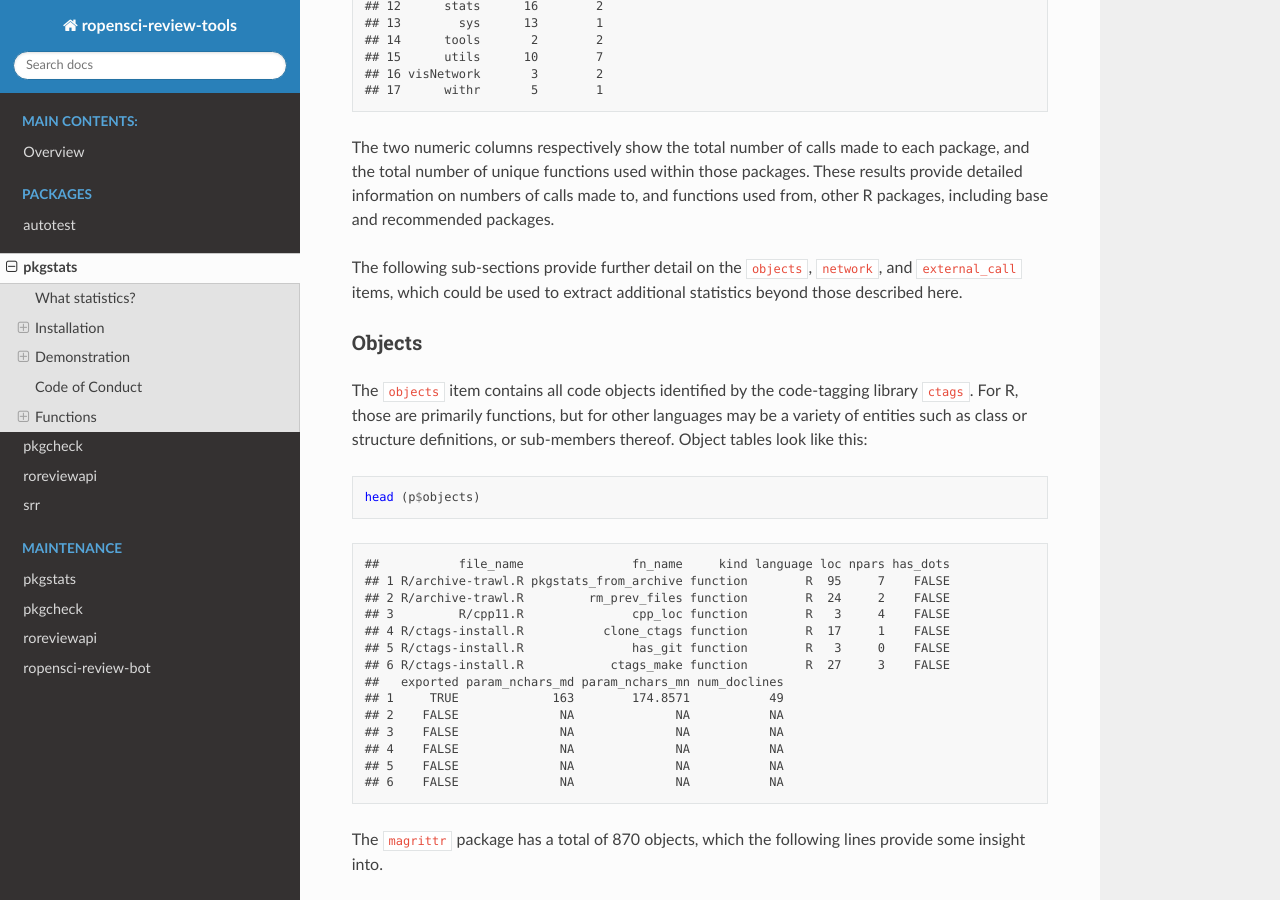
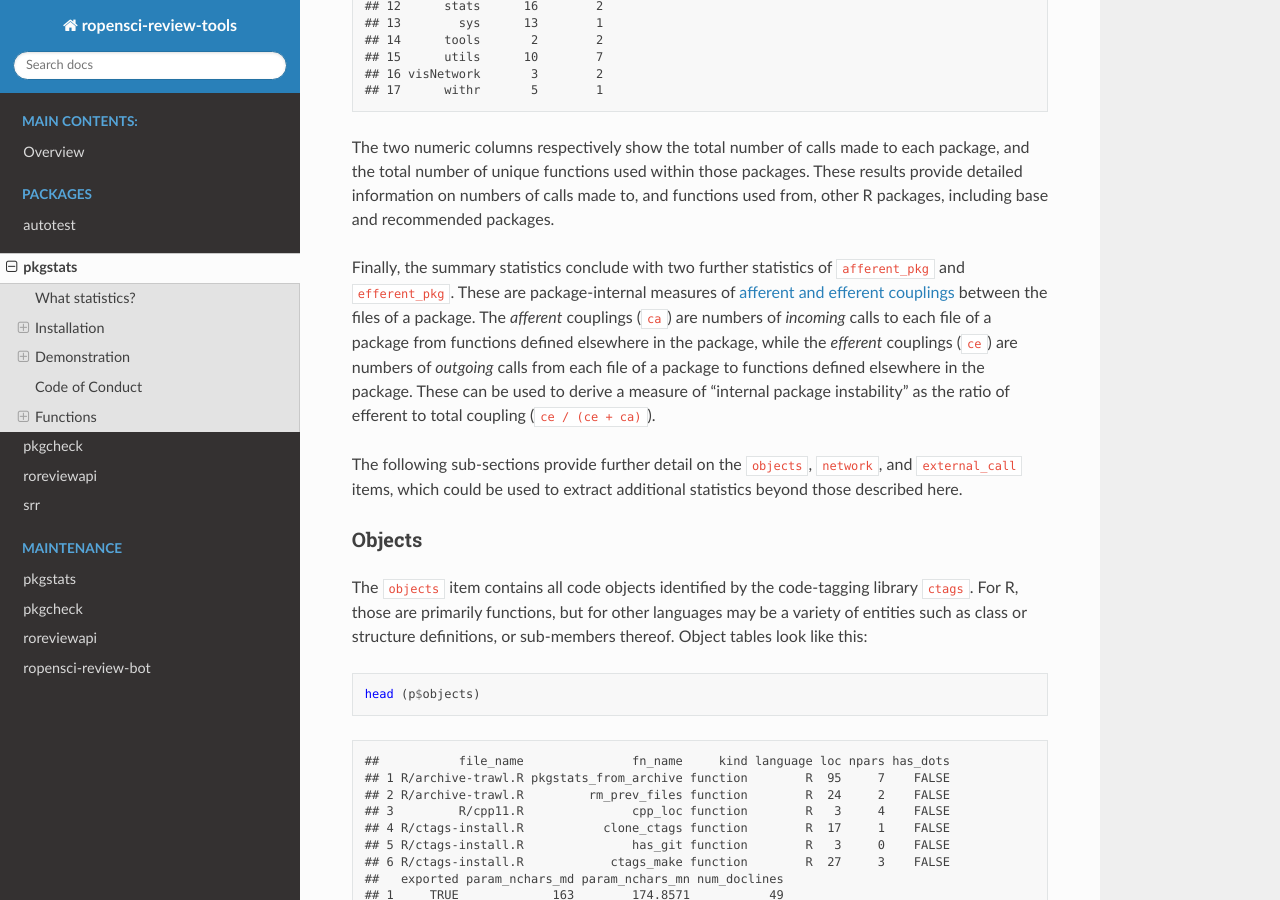
Before and after one commit to ropensci-review-tools/ropensci-review-tools, a Sphinx documentation site: the page built from docs/pkgstats/pkgstats.md, in a window 1280 px wide and 900 px high, scrolled down 8240 px. Built offline with Sphinx 7.4.7 and the Read the Docs theme 2.0.0, drawn with Linux system fonts in a browser that asks for light colours; some of the changed text lies outside the part shown.

Commit message:
update pkgstats docs

```diff
--- a/docs/pkgstats/pkgstats.md
+++ b/docs/pkgstats/pkgstats.md
@@ -449,6 +449,18 @@ those packages. These results provide detailed information on numbers of
 calls made to, and functions used from, other R packages, including base
 and recommended packages.
 
+Finally, the summary statistics conclude with two further statistics of
+`afferent_pkg` and `efferent_pkg`. These are package-internal measures
+of [afferent and efferent
+couplings](https://en.wikipedia.org/wiki/Software_package_metrics)
+between the files of a package. The *afferent* couplings (`ca`) are
+numbers of *incoming* calls to each file of a package from functions
+defined elsewhere in the package, while the *efferent* couplings (`ce`)
+are numbers of *outgoing* calls from each file of a package to functions
+defined elsewhere in the package. These can be used to derive a measure
+of “internal package instability” as the ratio of efferent to total
+coupling (`ce / (ce + ca)`).
+
 The following sub-sections provide further detail on the `objects`,
 `network`, and `external_call` items, which could be used to extract
 additional statistics beyond those described here.
```
Also changed, not shown: other parts of docs/pkgstats/pkgstats.md (+1 -1 lines), docs/pkgstats/functions/pkgstats_from_archive.md (+4 -0 lines).
